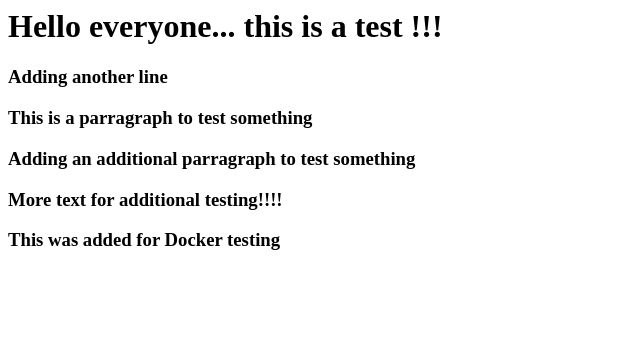
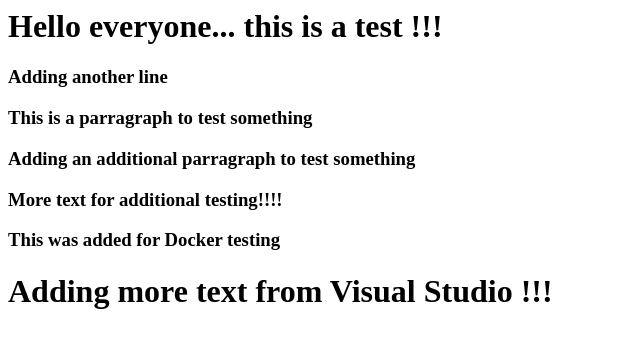
Before and after one commit to RamiroMM/Docker_Test, a plain HTML site: page index.html in a window 1280 px wide. Shown: the whole page, without its empty margins (0-640 px from the left). Drawn offline with Linux system fonts and the light colour scheme.

Commit message:
modified index.html

```diff
--- a/index.html
+++ b/index.html
@@ -5,4 +5,5 @@
   <p> Adding an additional parragraph to test something <p>
   <p> More text for additional testing!!!! <p>
   <p> This was added for Docker testing <p>
+<h1> Adding more text from Visual Studio !!! <h1>
 <html>
```
